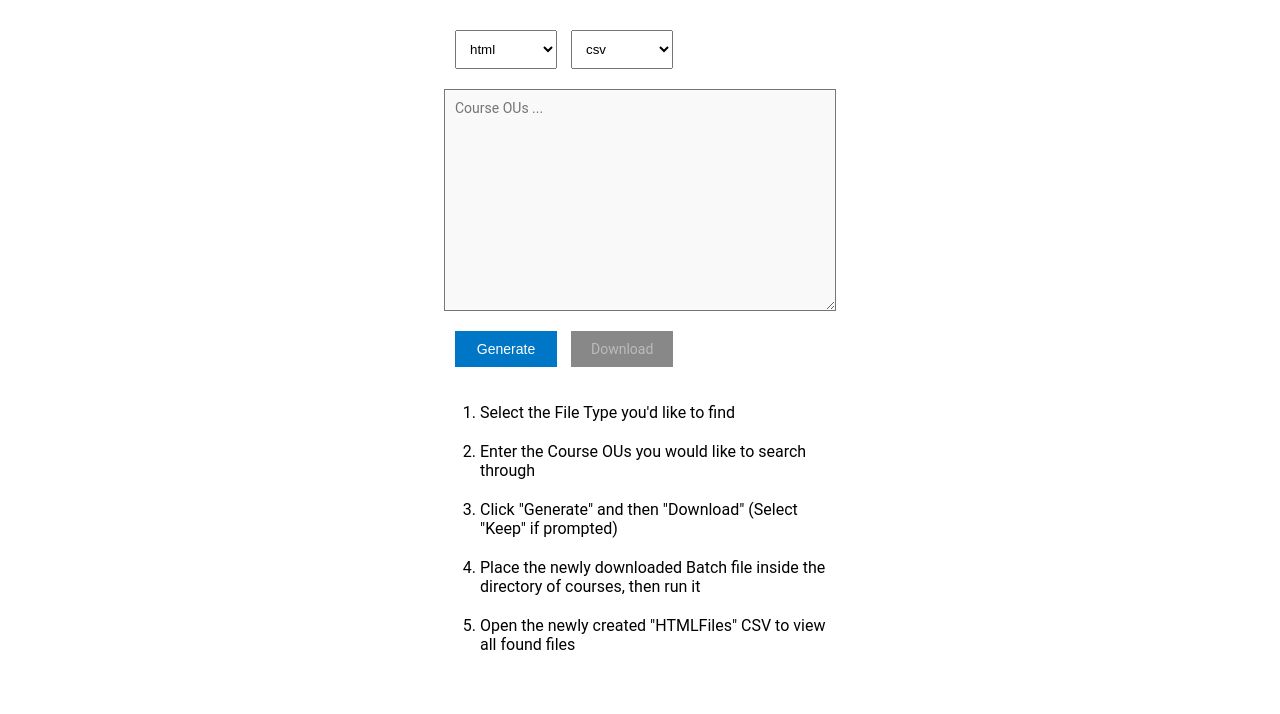
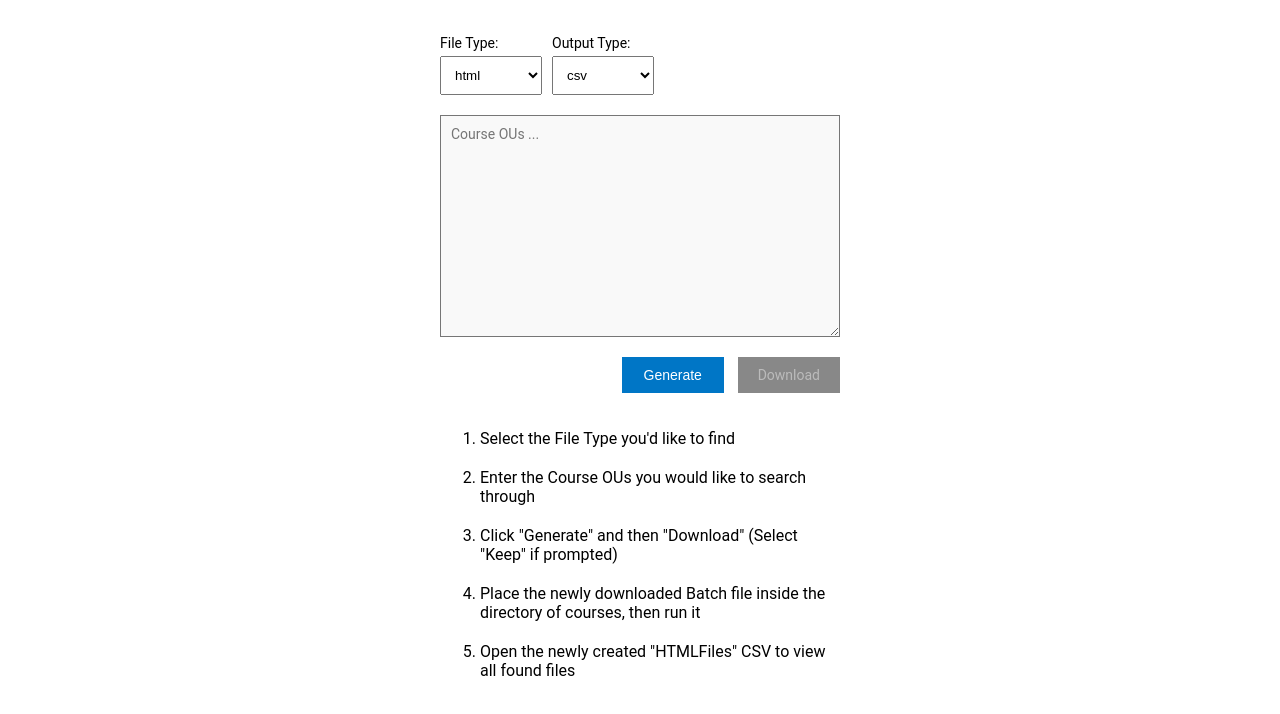
Before and after one commit to byuitechops/d2l-webdav-file-finder, a plain HTML site: page batchHome.html in a window 1280 px wide. Shown: the part 58-772 px from the top of the page. Drawn offline with nearby package versions, Linux system fonts and the light colour scheme.

Commit message:
Prep for selecting file types

```diff
--- a/batchCreator.js
+++ b/batchCreator.js
@@ -10,7 +10,7 @@ function setBatch() {
 
         bat_source += `call cd %homeDir%
                     call cd ${course}
-                    call dir /s /b *.html >> ../HTMLfiles.csv\n`
+                    call dir /s /b *.${getFileType()} >> ../HTMLfiles.${getOutputType()}\n`
     });
 
 
@@ -27,3 +27,13 @@ function enableButton() {
     document.getElementById('batch-download').classList = '';
     document.getElementById('batch-download').setAttribute('download', 'HTMLCrawler.bat');
 }
+
+function getFileType() {
+    var el = document.getElementById('filetype');
+    return el.options[el.selectedIndex].text;
+}
+
+function getOutputType() {
+    var el = document.getElementById('output');
+    return el.options[el.selectedIndex].text;
+}
--- a/batchHome.html
+++ b/batchHome.html
@@ -14,7 +14,9 @@
     </div>
     <div class="container">
         <div class="select-container">
-            <select>
+            <div>
+                <p>File Type:</p>
+                <select id="filetype">
                     <option value="html">html</option>
                     <option value="css">css</option>
                     <option value="svg">svg</option>
@@ -25,10 +27,14 @@
                     <option value="docx">docx</option>
                     <option value="js">js</option>
                 </select>
-            <select>
+            </div>
+            <div>
+                <p>Output Type:</p>
+                <select id="output">
                     <option value="html">csv</option>
                     <option value="css">txt</option>
                 </select>
+            </div>
         </div>
         <div class="flex-container">
             <textarea id="course-container" placeholder="Course OUs ..."></textarea>
--- a/style.css
+++ b/style.css
@@ -4,7 +4,7 @@ a, button {
     color: white;
     cursor: pointer;
     font-size:14px;
-    margin-right: 10px;
+    margin-left: 10px;
     padding: 10px 20px;
     text-decoration: none;
     transition: all .1s ease-in-out;
@@ -32,7 +32,7 @@ textarea {
     font-size: 14px;
     height: 200px;
     padding: 10px;
-    width: 370px;
+    width: 100%;
 }
 
 body {
@@ -65,7 +65,8 @@ p {
 }
 
 .button-container {
-    padding: 20px 15px;
+    padding: 20px 0;
+    float: right;
 }
 
 li {
@@ -91,8 +92,14 @@ select {
 }
 
 .select-container {
-    margin-left: 15px;
     padding: 20px 0;
+    display: flex;
+}
+
+.select-container>div>p {
+    font-size: 14px;
+    margin: 5px 0;
+    font-weight: 400;
 }
 
 .bar>img {
```
Lines whose indentation alone changed are shown as unchanged.
